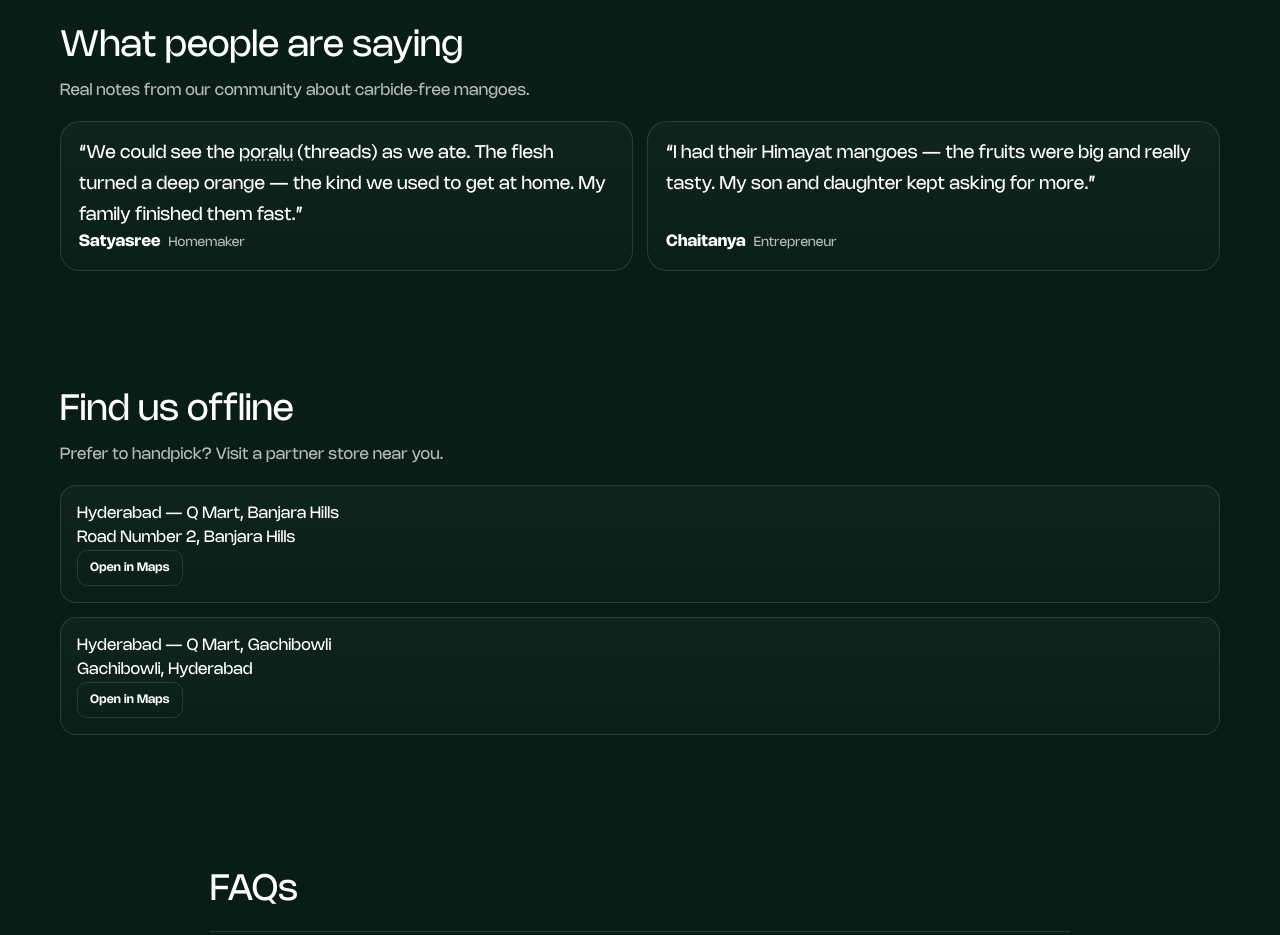
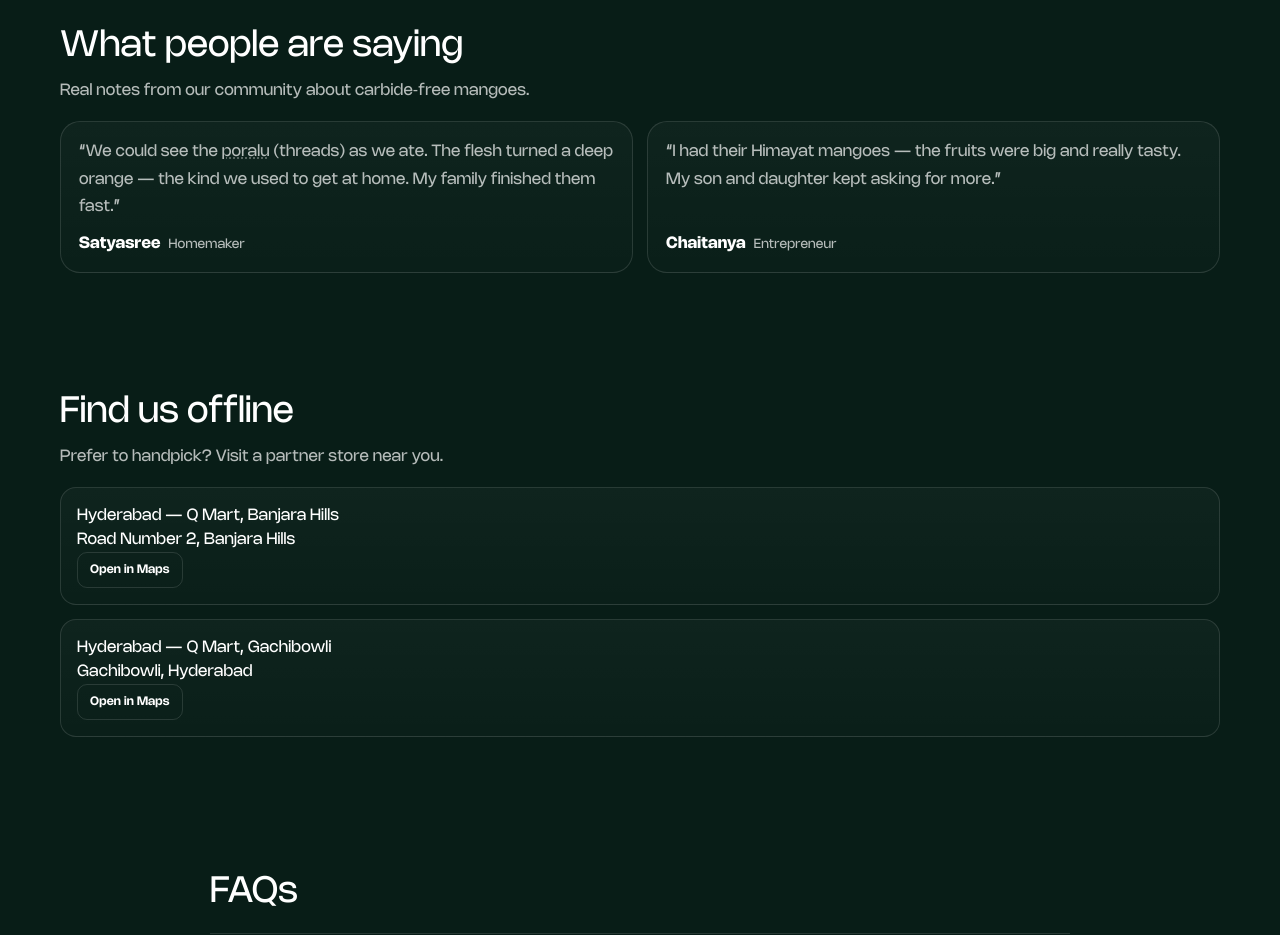
Before and after one commit to rohith-m-1210/being-honest-site, a Next.js app in the folder being-honest/: page / in a window 1280 px wide. Shown: the part 4300-5235 px from the top of the page. Built offline with nearby package versions, Linux system fonts and the light colour scheme.

Commit message:
testimonial

```diff
--- a/being-honest/app/globals.css
+++ b/being-honest/app/globals.css
@@ -124,6 +124,7 @@ img{max-width:100%; display:block}
   background:linear-gradient(180deg, rgba(255,255,255,.03), rgba(255,255,255,.01));
 }
 .panel-media{position:relative; min-height:320px; background-image:var(--img); background-size:cover; background-position: var(--pos, center)}
+/* reverted: special contain-behavior removed to match other panels */
 .panel-copy{padding:20px 20px 28px}
 .panel h2{font-size:40px; margin:0 0 6px}
 .panel h3{font-size:28px; margin:0 0 6px}
@@ -379,9 +380,9 @@ dialog{border:none; padding:0; background:transparent; z-index:90; display:flex;
 .reviews-head p{color:var(--muted); margin:0 0 18px}
 .review-grid{display:grid; gap:14px; align-items:stretch}
 .review-card{border:1px solid var(--line); border-radius:20px; padding:16px 18px; background:linear-gradient(180deg, rgba(255,255,255,.03), rgba(255,255,255,.01)); display:flex; flex-direction:column}
-.review-quote{margin:0 0 12px; font-size:18px; line-height:1.7; margin-bottom:auto}
+.review-quote{margin:0 0 12px; font-size:16px; line-height:1.7; margin-bottom:auto; color: var(--muted); font-weight:400}
 .review-quote em{font-style:normal; text-decoration:underline dotted rgba(255,255,255,.4)}
-.review-meta{display:flex; gap:8px; align-items:baseline}
+.review-meta{display:flex; gap:8px; align-items:baseline; margin-top:12px}
 .review-meta strong{font-weight:700}
 .review-meta .muted{font-size:13px}
 @media (min-width:900px){ .review-grid{ grid-template-columns:1fr 1fr } }
```
